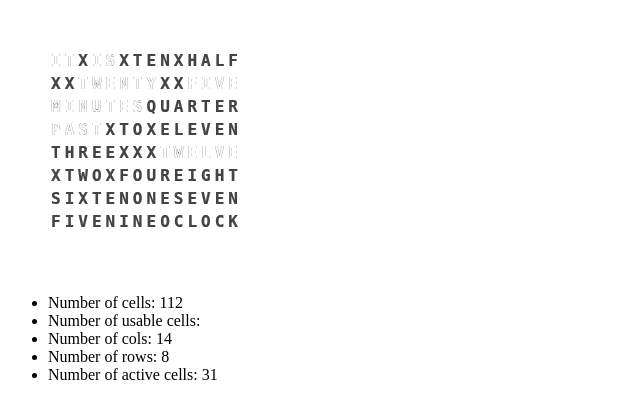
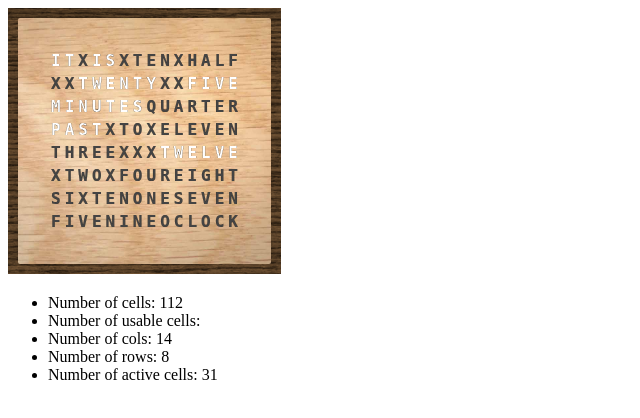
Before and after one commit to zdwolfe/clock, a website: page app/index.html in a window 1280 px wide. Shown: the whole page, without its empty margins (0-640 px from the left). Drawn offline with nearby package versions, Linux system fonts and the light colour scheme; files that its build step writes are made by us from their sources; the site is published under a folder, as on GitHub Pages, so addresses that start at the root find nothing.

Commit message:
fix image path

```diff
--- a/app/styles/main.css
+++ b/app/styles/main.css
@@ -2,7 +2,7 @@ table#world-clock {
   table-layout: fixed;
   margin-left: auto;
   margin-right: auto;
-  background-image: url('/images/oak.png');
+  background-image: url('../images/oak.png');
   background-size: 500px 500px;
   padding: 30px;
   border-radius: 2px;
@@ -22,7 +22,7 @@ table#world-clock td {
   display: inline-block;
   margin-right: auto;
   margin-left: auto;
-  background-image: url('/images/honey-oak.png');
+  background-image: url('../images/honey-oak.png');
   padding: 10px;
 }
 
```
